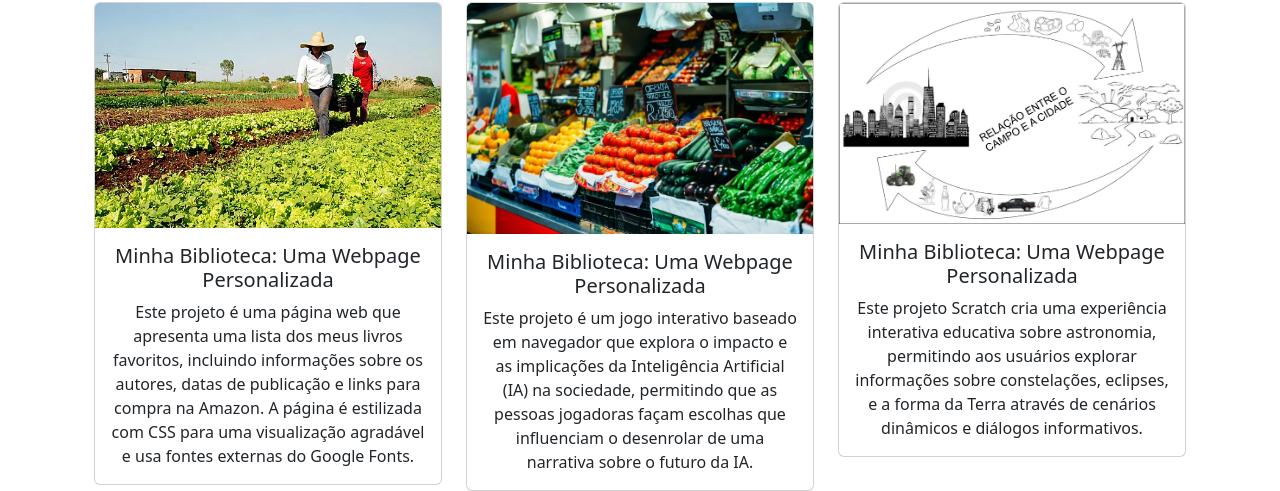
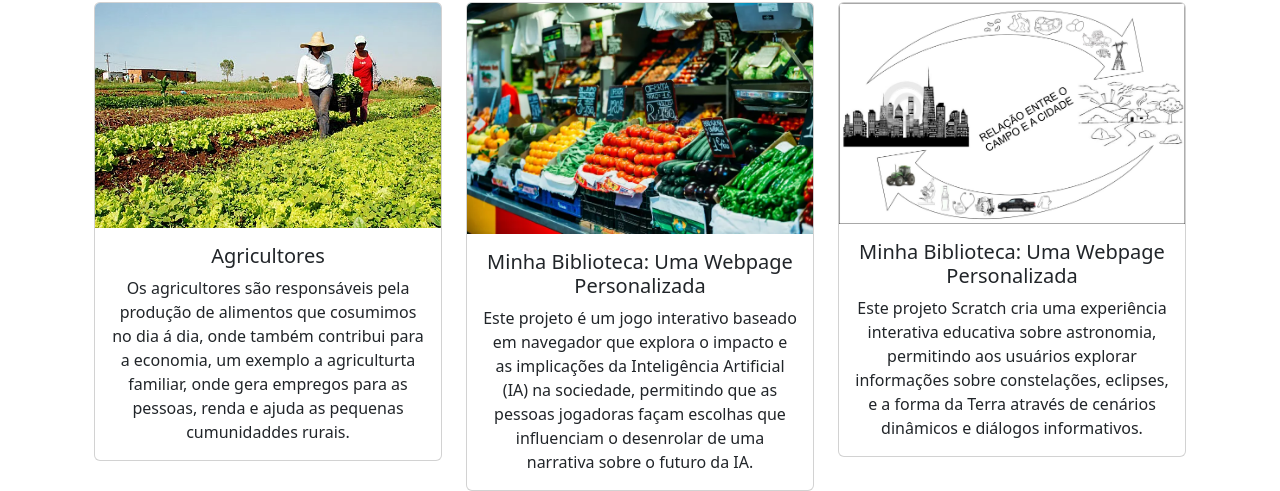
Before and after one commit to HellenCris808/Campo-Cidade, a plain HTML site: page index.html in a window 1280 px wide. Shown: the part 417-908 px from the top of the page. Drawn offline with nearby package versions, Linux system fonts and the light colour scheme.

Commit message:
agricultores

```diff
--- a/index.html
+++ b/index.html
@@ -30,12 +30,9 @@
             <div class="card">
               <img src="img/image_processing20220131-17965-c3w1iy.webp" class="card-img-top" alt="Imagem do campo"/>
               <div class="card-body">
-                <h5 class="card-title">Minha Biblioteca: Uma Webpage Personalizada</h5>
+                <h5 class="card-title">Agricultores</h5>
                <p class="card-text">
-               Este projeto é uma página web que apresenta uma lista dos meus livros
-            favoritos, incluindo informações sobre os autores, datas de publicação e
-            links para compra na Amazon. A página é estilizada com CSS para uma
-            visualização agradável e usa fontes externas do Google Fonts.
+               Os agricultores são responsáveis pela produção de alimentos que cosumimos no dia á dia, onde também contribui para a economia, um exemplo a agriculturta familiar, onde gera empregos para as  pessoas, renda e ajuda as pequenas cumunidaddes rurais.
                   </p>
 
                   </div>
```
